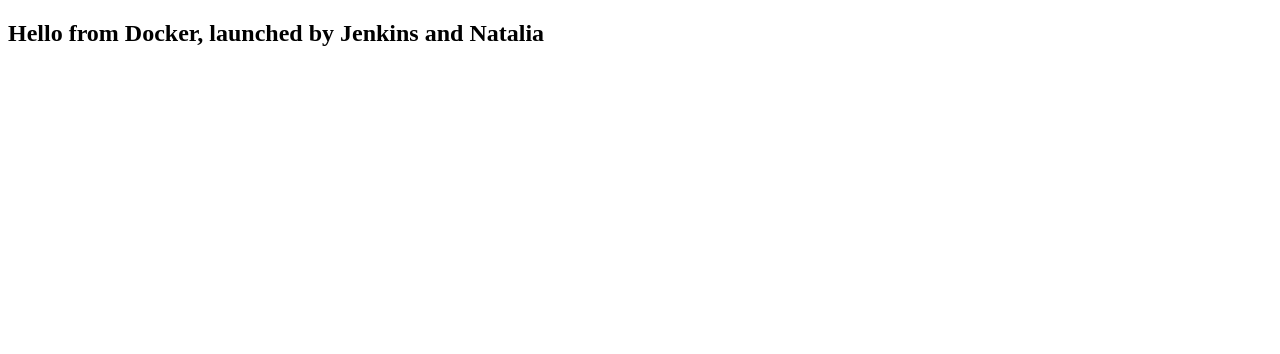
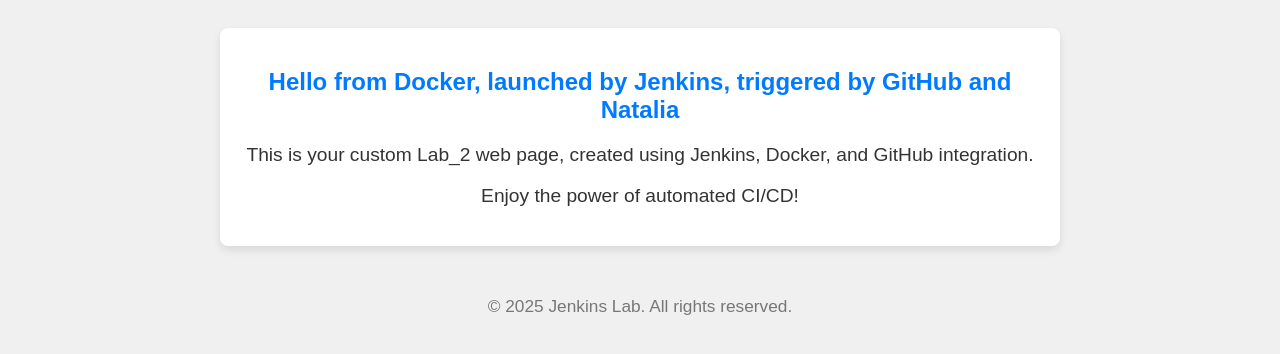
Before and after one commit to Natalia-Duzhak/PRIKM, a plain HTML site: page index.html in a window 1280 px wide. Drawn offline with Linux system fonts and the light colour scheme.

Commit message:
Updated HTML for Lab_2

```diff
--- a/index.html
+++ b/index.html
@@ -1,10 +1,46 @@
 <!doctype html>
 <html lang="en">
 <head>
-  <meta charset="utf-8">
-  <title>Lab_1</title>
+    <meta charset="utf-8">
+    <meta name="viewport" content="width=device-width, initial-scale=1">
+    <title>Lab_2 - Docker and Jenkins</title>
+    <style>
+        body {
+            font-family: Arial, sans-serif;
+            background-color: #f0f0f0;
+            color: #333;
+            padding: 20px;
+            text-align: center;
+        }
+        h2 {
+            color: #007BFF;
+        }
+        p {
+            font-size: 1.2em;
+        }
+        .container {
+            max-width: 800px;
+            margin: 0 auto;
+            padding: 20px;
+            background-color: white;
+            border-radius: 8px;
+            box-shadow: 0 4px 8px rgba(0, 0, 0, 0.1);
+        }
+        .footer {
+            margin-top: 50px;
+            font-size: 0.9em;
+            color: #777;
+        }
+    </style>
 </head>
 <body>
-  <h2>Hello from Docker, launched by Jenkins and Natalia</h2>
+    <div class="container">
+        <h2>Hello from Docker, launched by Jenkins, triggered by GitHub and Natalia</h2>
+        <p>This is your custom Lab_2 web page, created using Jenkins, Docker, and GitHub integration.</p>
+        <p>Enjoy the power of automated CI/CD!</p>
+    </div>
+    <div class="footer">
+        <p>&copy; 2025 Jenkins Lab. All rights reserved.</p>
+    </div>
 </body>
 </html>
```
Also changed, not shown: 1 other file.
